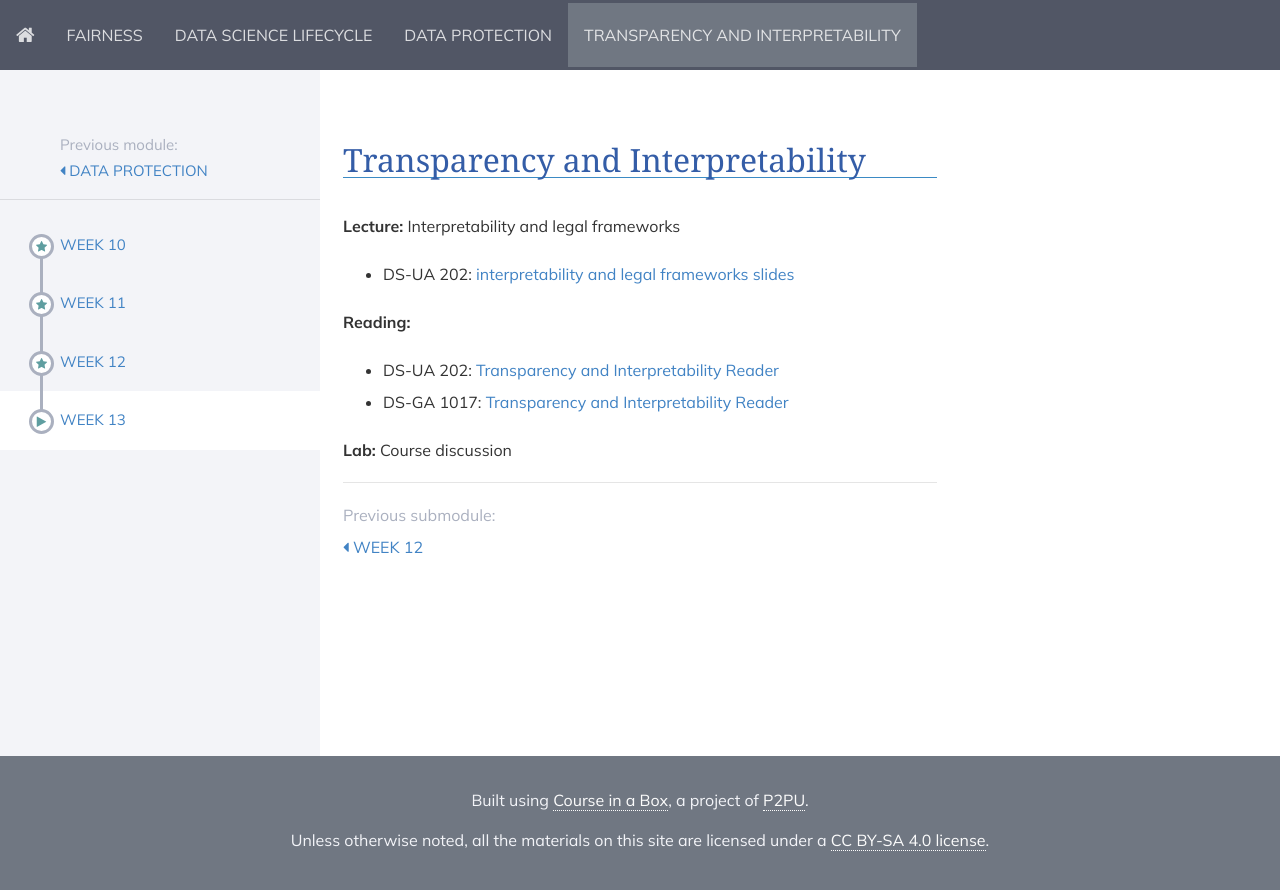
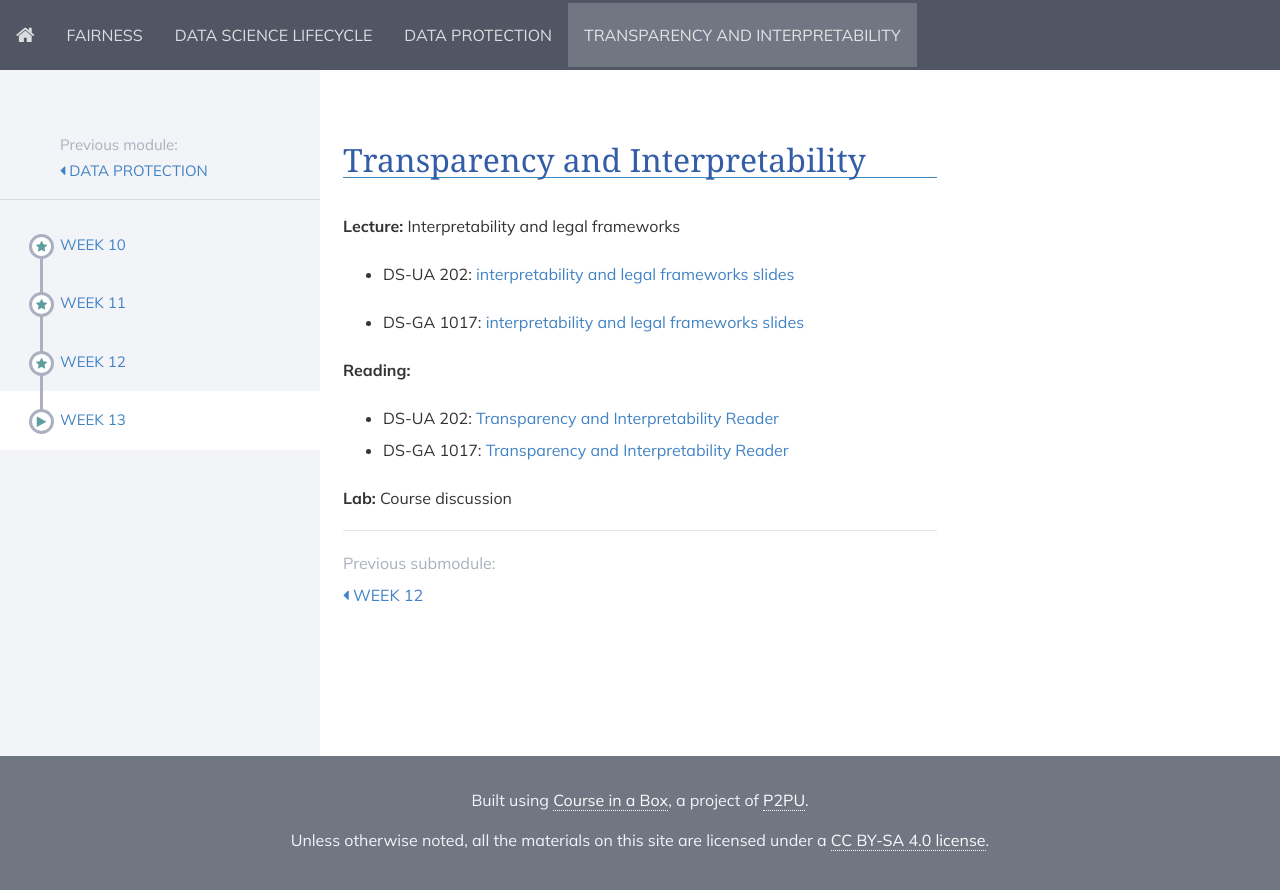
Before and after one commit to DataResponsibly/rds24, a Jekyll site: the page built from modules/transparency_and_interpretability/_posts/2000-01-04-week13.md, in a window 1280 px wide. Shown: the top 890 px of the page. Built offline with Jekyll 4.4.1, drawn with Linux system fonts in a browser that asks for light colours; nearby versions of some CDN libraries.

Commit message:
Update 2000-01-04-week13.md

```diff
--- a/modules/transparency_and_interpretability/_posts/2000-01-04-week13.md
+++ b/modules/transparency_and_interpretability/_posts/2000-01-04-week13.md
@@ -8,7 +8,7 @@ title: Week 13
 
 * DS-UA 202: [interpretability and legal frameworks slides](../../../assets/14_interpretability_202.pdf)
 
-[//]: * [14 interpretability and legal frameworks slides](../../../assets/14_InterpretabilityLegal.pdf)
+* DS-GA 1017: [interpretability and legal frameworks slides](../../../assets/13_InterpretabilityLegal_1017.pdf)
 
 **Reading:**
 
```
